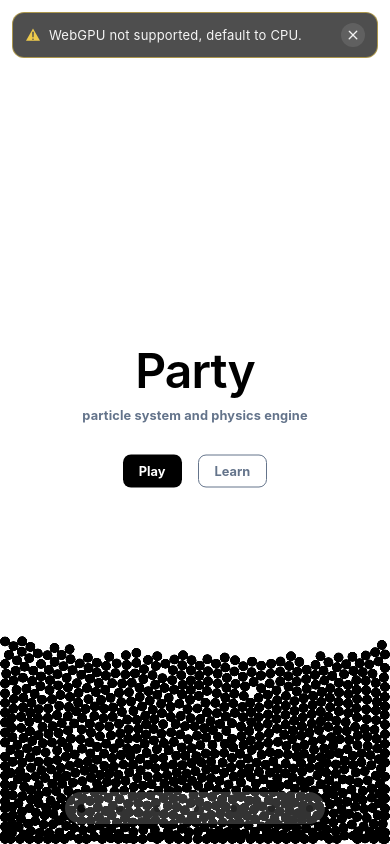
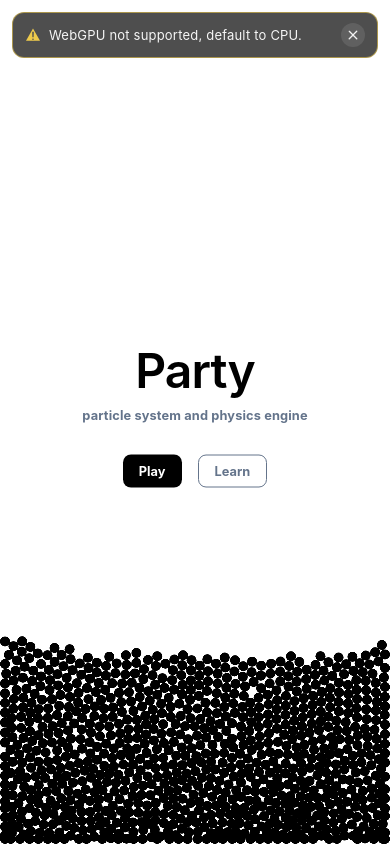
Before and after one commit to cazala/party, a React (Vite) app in the folder packages/playground/: page / in a window 390 px wide. Built offline with nearby package versions, Linux system fonts and the light colour scheme.

Commit message:
fix issues on mobile

```diff
--- a/packages/playground/src/components/Homepage.css
+++ b/packages/playground/src/components/Homepage.css
@@ -89,23 +89,18 @@
 .homepage-demo-dots {
   position: fixed;
   left: 50%;
-  bottom: 32px;
+  bottom: calc(24px + env(safe-area-inset-bottom));
   transform: translateX(-50%);
   display: flex;
   align-items: center;
   gap: 4px;
-  z-index: 2;
+  z-index: 200;
   pointer-events: auto;
-  background-color: rgba(255, 255, 255, 0.2);
-  border-radius: 999px;
-  transition: background 0.2s ease;
 }
 
-.homepage-demo-dots:hover {
-  background-color: rgba(255, 255, 255, 0.9);
-}
 
 .homepage-demo-dot-button {
+  -webkit-tap-highlight-color: transparent;
   width: 32px;
   height: 32px;
   display: inline-flex;
@@ -117,6 +112,17 @@
   cursor: pointer;
   border-radius: 999px;
   transition: background 0.2s ease;
+}
+
+.homepage-demo-dot-button:focus,
+.homepage-demo-dot-button:active {
+  background: transparent;
+  outline: none;
+}
+
+.homepage-demo-dot-button:focus-visible {
+  outline: 2px solid rgba(0, 0, 0, 0.2);
+  outline-offset: 2px;
 }
 
 .homepage-demo-dot-button:hover .homepage-demo-dot{
@@ -161,7 +167,7 @@
 
 @media (max-width: 768px) {
   .homepage-demo-dots {
-    bottom: 20px;
+    bottom: calc(16px + env(safe-area-inset-bottom));
     gap: 6px;
   }
 
```
